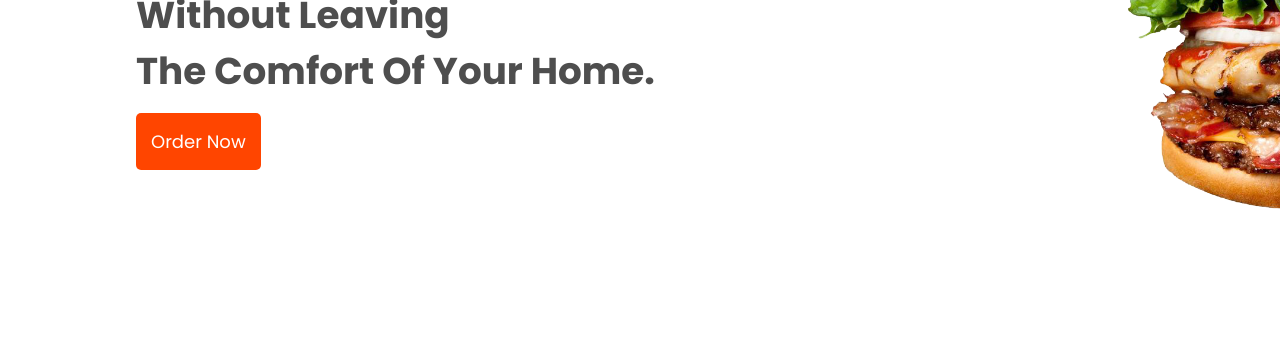
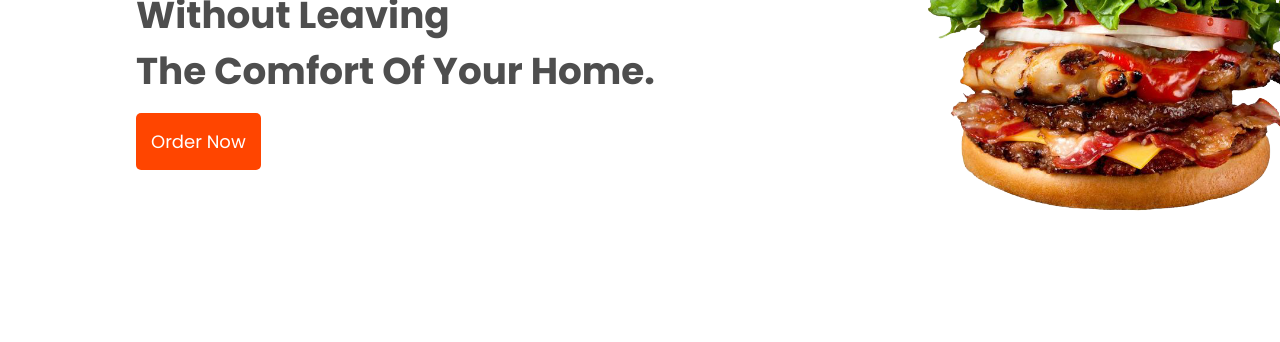
Before and after one commit to YashBarnwal/Food-Delivery-Website, a plain HTML site: page home.html in a window 1280 px wide. Shown: the part 239-581 px from the top of the page. Drawn offline with Linux system fonts and the light colour scheme.

Commit message:
Update home.html

```diff
--- a/home.html
+++ b/home.html
@@ -41,7 +41,7 @@
 <!--Add-->
 <div class="add">
  <div class="add-container">
- <img src="burger banner.jpg">
+ <img src="burger banner.jpg" style="margin-left: 900px;">
  <div class="textimg"><h4>Restaurant-quality meals,<br><h4><h5>Without leaving <br>The comfort of your home.</h5>
  <a href="./restaurants.html"><button class="ordr">Order Now</button></a></div>
 
```
